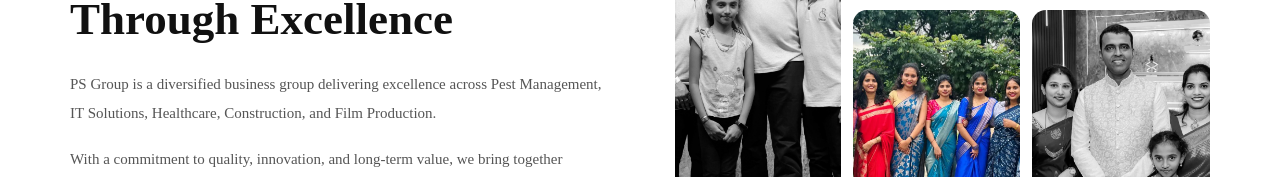
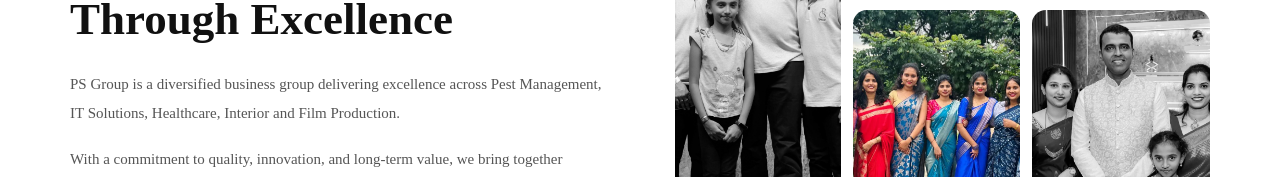
Before and after one commit to Pavanshetty1/psgroup, a React (Vite) app: page / in a window 1280 px wide. Shown: the part 982-1159 px from the top of the page. Built offline with nearby package versions, Linux system fonts and the light colour scheme.

Commit message:
Chnages are Modified

```diff
--- a/src/components/About.jsx
+++ b/src/components/About.jsx
@@ -22,8 +22,8 @@
 
           <p>
             PS Group is a diversified business group delivering excellence
-            across Pest Management, IT Solutions, Healthcare, Construction, and
-            Film Production.
+            across Pest Management, IT Solutions, Healthcare, Interior and Film
+            Production.
           </p>
 
           <p>
--- a/src/components/Businesses.css
+++ b/src/components/Businesses.css
@@ -94,7 +94,7 @@
   right: 26px;
   /* bottom: 28px;
    */
-  top: 183px;
+  top: 168px;
   z-index: 3;
   color: white;
 }
--- a/src/components/Home.jsx
+++ b/src/components/Home.jsx
@@ -15,11 +15,7 @@
     image: pest,
     company: "Bestserve Pest Management Pvt Ltd",
   },
-  {
-    title: "Powering Digital Transformation",
-    image: itsolution,
-    company: "Jesta Infotech",
-  },
+
   {
     title: "Care Beyond Treatment",
     image: health,
@@ -34,6 +30,11 @@
     title: "Bringing Stories to Life",
     image: film,
     company: "Adhvi Creations",
+  },
+  {
+    title: "Powering Digital Transformation",
+    image: itsolution,
+    company: "Jesta Infotech",
   },
   {
     title: "Creating Businesses That Shape Tomorrow",
```
